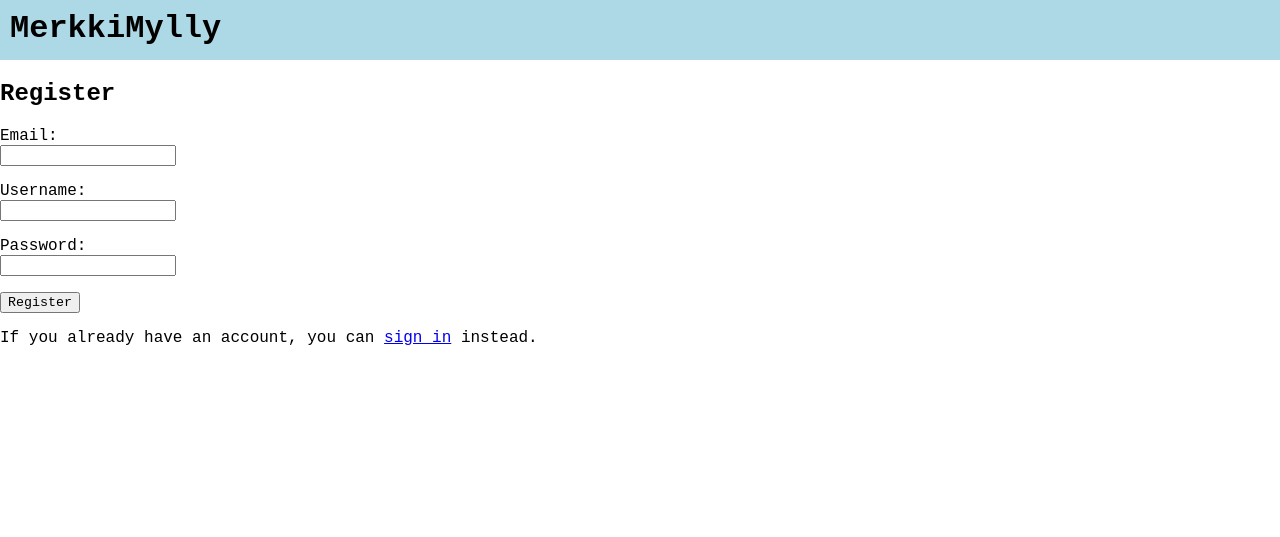
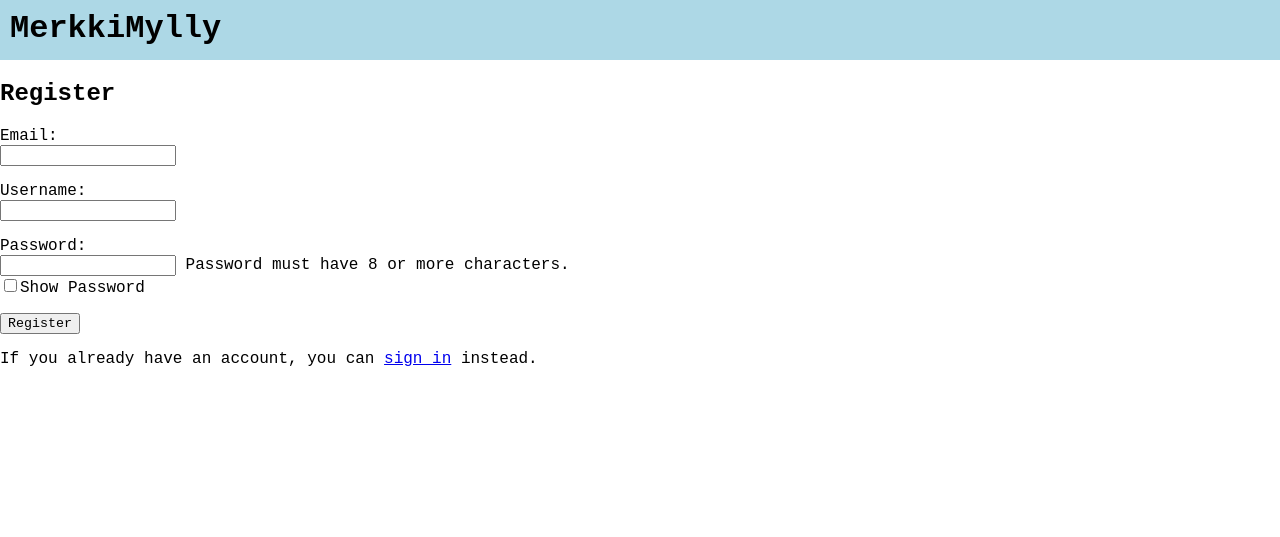
Before and after one commit to JuhoTurunen/MerkkiMylly, a Flask app: page /register in a window 1280 px wide. Shown: the top 537 px of the page. Run offline with Flask 3, Linux system fonts and the light colour scheme.

Commit message:
Improved sign_in and register forms.

```diff
--- /dev/null
+++ b/app/static/javascript/authForms.js
@@ -0,0 +1,8 @@
+function changePasswordVisibility() {
+    var passwordField = document.getElementById("password_field");
+    if (passwordField.type === "password") {
+        passwordField.type = "text";
+    } else {
+        passwordField.type = "password";
+    }
+  }
--- a/app/templates/register.html
+++ b/app/templates/register.html
@@ -16,7 +16,9 @@
         <input type="text" name="username">
     </p>
     <p>Password:<br>
-        <input type="password" name="password">
+        <input type="password" id="password_field" name="password">
+        Password must have 8 or more characters. <br>
+        <input type="checkbox" onclick="changePasswordVisibility()" autocomplete="off">Show Password
     </p>
     <input type="submit" value="Register">
 </form>
@@ -33,4 +35,5 @@
 </div>
 {% endif %}
 {% endwith %}
+<script src="{{url_for('static', filename='javascript/authForms.js')}}"></script>
 {% endblock %}
--- a/app/templates/sign_in.html
+++ b/app/templates/sign_in.html
@@ -13,7 +13,8 @@
         <input type="text" name="username">
     </p>
     <p>Password:<br>
-        <input type="password" name="password">
+        <input type="password" id="password_field" name="password"> <br>
+        <input type="checkbox" onclick="changePasswordVisibility()" autocomplete="off">Show Password
     </p>
     <input type="submit" value="Sign in">
 </form>
@@ -30,4 +31,5 @@
 <p>If you do not have an account, you can
     <a href="{{url_for('main.register')}}">register</a> instead.
 </p>
+<script src="{{url_for('static', filename='javascript/authForms.js')}}"></script>
 {% endblock %}
```
